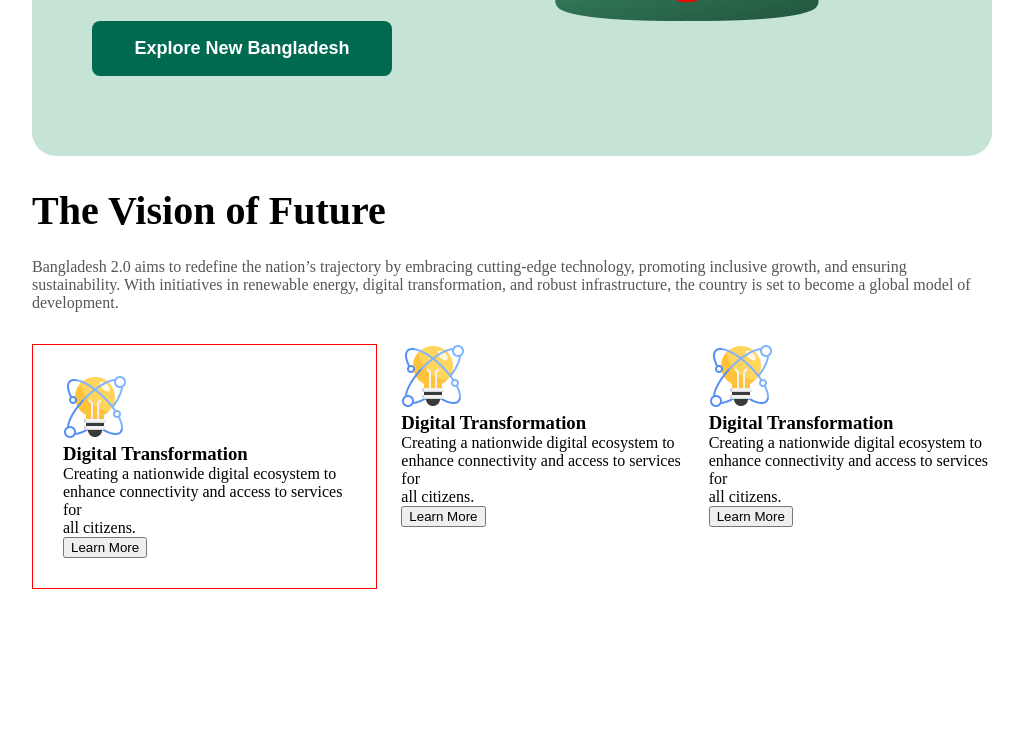
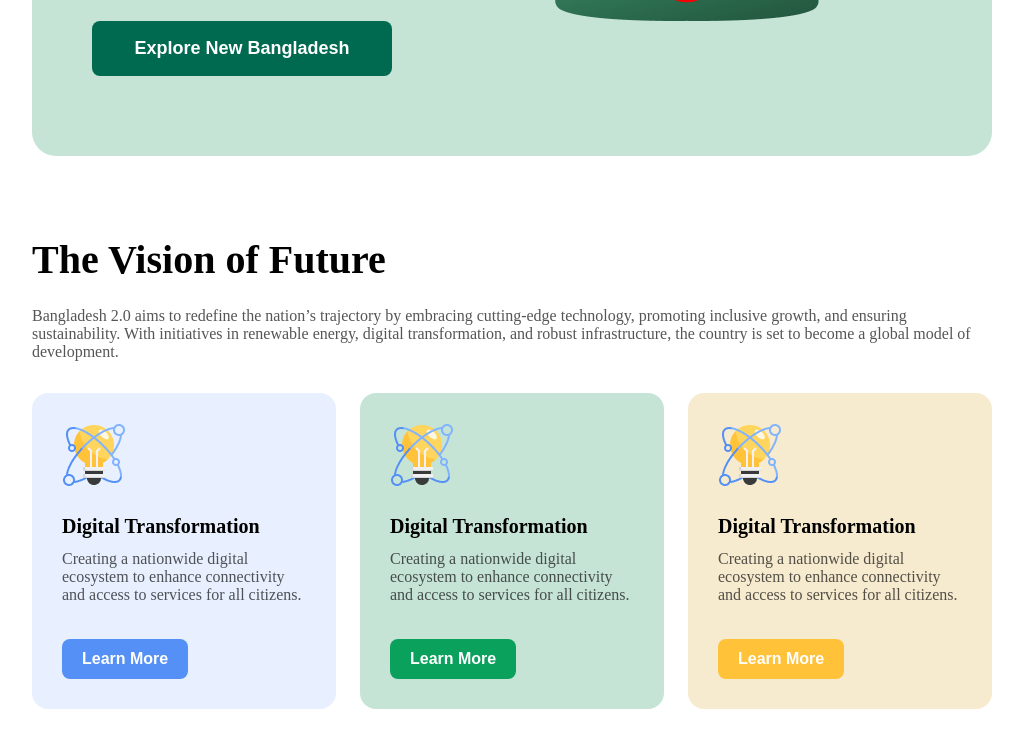
Before and after one commit to AnikaTabassum217/my-web-assignment-01, a plain HTML site: page index.html in a window 1280 px wide. Shown: the part 541-1281 px from the top of the page, without its empty margins (128-1151 px from the left). Before the commit the page ends 1161 px from the top, so only its background shows below. Drawn offline with Linux system fonts and the light colour scheme.

Commit message:
2nd mandatory done

```diff
--- a/index.html
+++ b/index.html
@@ -34,21 +34,21 @@
 
             <div class="vision-box">
                 <div class="box1">
-                    <img src="./assets/card-icon.png" alt="">
-                    <h3>Digital Transformation</h3>
-                    <p>Creating a nationwide digital ecosystem to <br> enhance connectivity and access to services for <br> all citizens.</p>
-                    <button>Learn More</button>
+                    <img src="./assets/card-icon.png" alt="Image of digital transformation">
+                    <h3 class="vision-box-title">Digital Transformation</h3>
+                    <p class="vision-box-description">Creating a nationwide digital ecosystem to enhance connectivity and access to services for all citizens.</p>
+                    <button class="vision-common-box-btn vision-box1-btn">Learn More</button>
                 </div>
                 <div class="box2">
                     <img src="./assets/card-icon.png" alt="">
-                    <h3>Digital Transformation</h3>
-                    <p>Creating a nationwide digital ecosystem to <br> enhance connectivity and access to services for <br> all citizens.</p>
-                    <button>Learn More</button>
+                    <h3 class="vision-box-title">Digital Transformation</h3>
+                    <p class="vision-box-description">Creating a nationwide digital ecosystem to  enhance connectivity and access to services for  all citizens.</p>
+                    <button class="vision-common-box-btn vision-box2-btn">Learn More</button>
                 </div>
                 <div class="box3"> <img src="./assets/card-icon.png" alt="">
-                    <h3>Digital Transformation</h3>
-                    <p>Creating a nationwide digital ecosystem to <br> enhance connectivity and access to services for <br> all citizens.</p>
-                    <button>Learn More</button></div>
+                    <h3 class="vision-box-title">Digital Transformation</h3>
+                    <p class="vision-box-description">Creating a nationwide digital ecosystem to  enhance connectivity and access to services for all citizens.</p>
+                    <button class="vision-common-box-btn vision-box3-btn">Learn More</button></div>
             </div>
         </div>
     </main>
--- a/style/style.css
+++ b/style/style.css
@@ -55,6 +55,7 @@ margin: 31px 160px;
     flex-direction: column;
     gap: 24px;
     width: 100%;
+    margin-top: 80px;
 }
 .vision-title{
     font-size: 40px;
@@ -68,9 +69,53 @@ margin: 31px 160px;
     margin-top: 8px;
     display: flex;
     justify-content: space-around;
+    align-items: center;
     gap: 24px;
 }
 .box1{
     padding: 30px;
-    border: 1px solid red;
+    background-color: #e8f0ff;
+    border-radius: 16px;
 }
+.box2{
+    padding: 30px;
+    background-color: #C6E4D6;
+    border-radius: 16px;
+}
+.box3{
+    padding: 30px;
+    background-color: #F7EBCF;
+    border-radius: 16px;
+}
+.vision-box-title{
+    font-size: 20px;
+    font-weight: bold;
+    margin-top: 24px;
+}
+.vision-box-description{
+    font-size: 16px;
+    font-weight: 400;
+    color: #0E0E0E;
+    opacity: 70%;
+    margin-top: 12px;
+}
+.vision-common-box-btn{
+    padding: 11px 20px;
+    margin-top: 35px;
+
+    border: none;
+    border-radius: 8px;
+    color: #FFFFFF;
+    font-size: 16px;
+    font-weight: 600;
+    cursor: pointer;
+}
+.vision-box1-btn{
+    background-color: #5490F5;
+}
+.vision-box2-btn{
+    background-color: #09A15C;
+}
+.vision-box3-btn{
+    background-color: #FFC239;
+}
```
